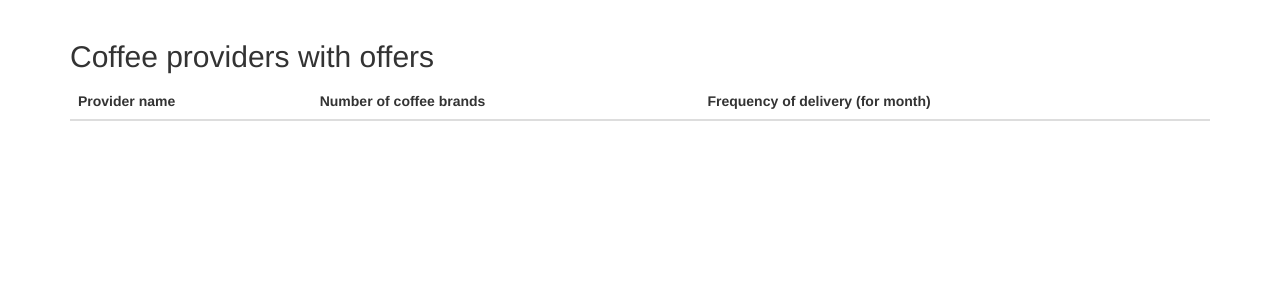
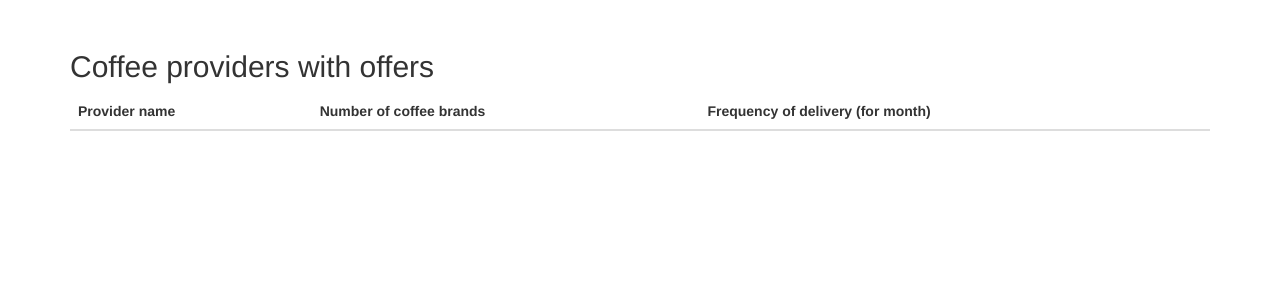
Before and after one commit to cehali/CoffeeSupply, a Flask app: page /offers in a window 1280 px wide. Shown: the part 52-352 px from the top of the page. Run offline with Flask 2, Linux system fonts and the light colour scheme; the visitor is signed in with stand-in values (Sample User, id 1); data that the repository does not hold is empty; some libraries are stand-ins or nearby versions.

Commit message:
Problem with margins

```diff
--- a/static/index.css
+++ b/static/index.css
@@ -2,3 +2,7 @@
   margin-left:30px;
   margin-right:30px;
 }
+
+.container {
+  margin-top:30px
+}
```
